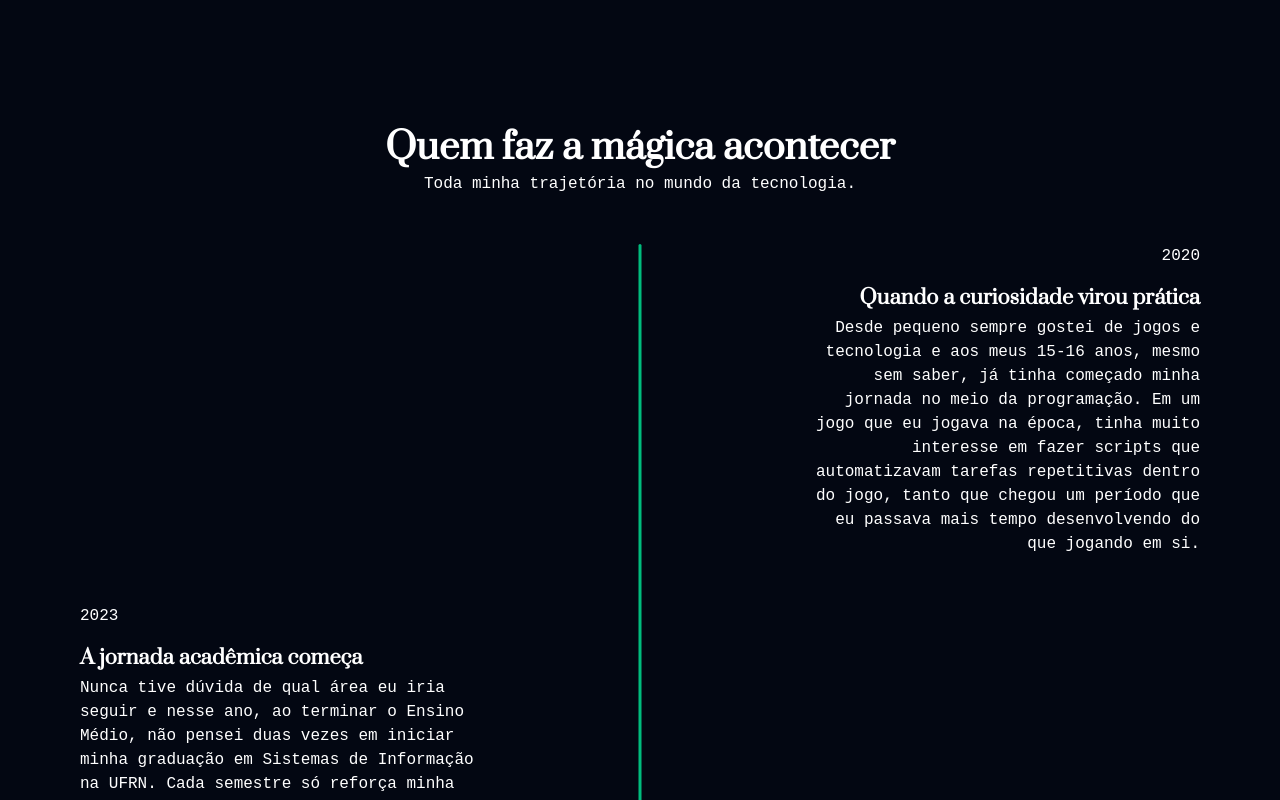
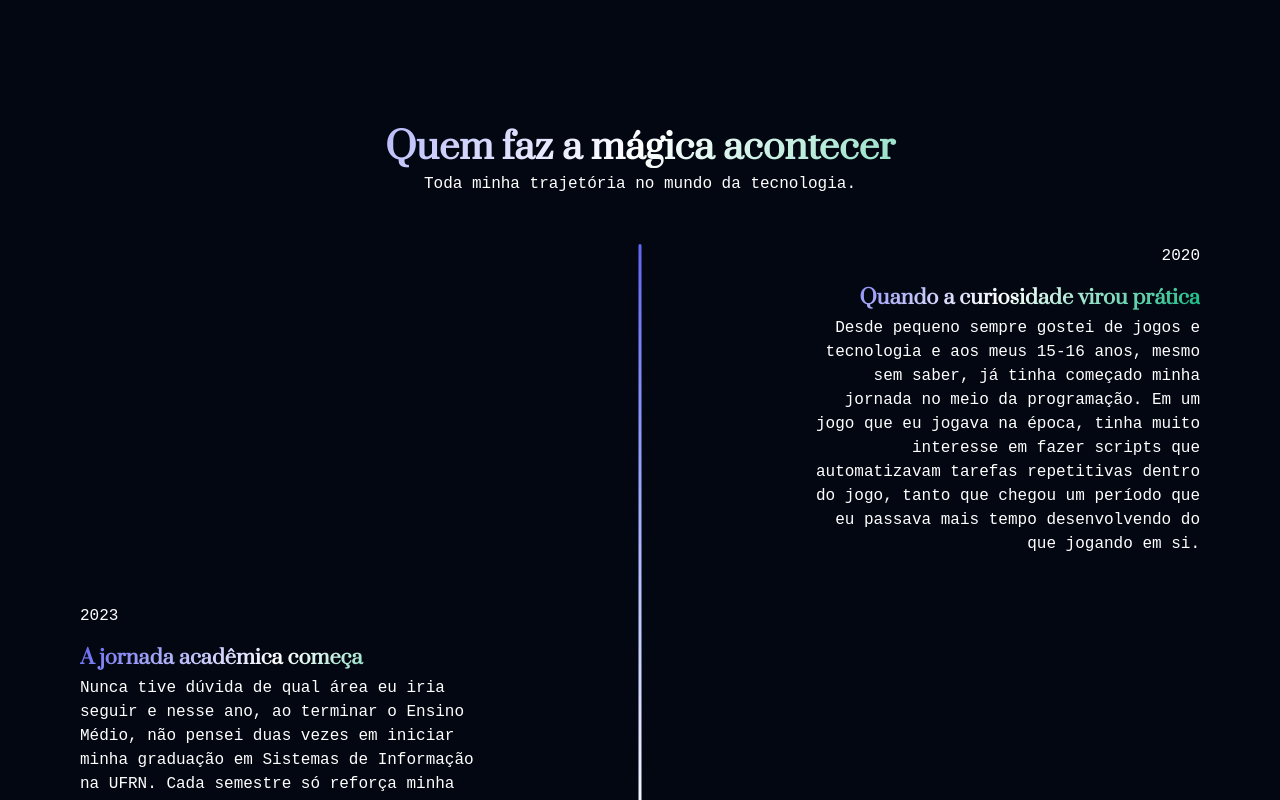
Before and after one commit to mtzdantas/web-portfolio, a React (Vite) app: page / in a window 1280 px wide. Shown: the part 800-1600 px from the top of the page. Built offline with nearby package versions, Linux system fonts and the light colour scheme; a web font is replaced by a local one.

Commit message:
feat: aumenta tamanho e muda cores

```diff
--- a/src/screens/About.tsx
+++ b/src/screens/About.tsx
@@ -28,14 +28,14 @@ export default function About() {
 
   return (
     <section id="about" className="py-24 sm:py-32 relative">
-    <h2 className="font-semibold text-3xl xl:text-4xl text-center">
+    <h2 className="font-semibold text-3xl xl:text-4xl text-center text-gradient">
       Quem faz a mágica acontecer
     </h2>
     <p className="mt-1 text-center">Toda minha trajetória no mundo da tecnologia.</p>
 
     <div ref={containerRef} className="relative mt-12">
       <motion.div
-        className="absolute left-3 sm:left-1/2 top-0 w-[3px] bg-emerald-500 rounded-full"
+        className="absolute left-3 sm:left-1/2 top-0 w-[3px] bg-gradient-to-b from-[#6366f1] via-[#ffffff] to-[#10b981] rounded-full"
         style={{ height: lineHeight, transform: "translateX(-50%)" }}
       />
 
@@ -50,9 +50,9 @@ export default function About() {
             viewport={{ amount: 0.6 }}
             transition={{ duration: 0.4, delay: index * 0.2 }}
           >
-            <div className={`max-w-[230px] sm:max-w-[250px] md:max-w-[300px] lg:max-w-[400px] ${isLeft ? "text-right" : "text-left"}`}>
+            <div className={`max-w-[240px] sm:max-w-[250px] md:max-w-[300px] lg:max-w-[400px] ${isLeft ? "text-right" : "text-left"}`}>
               <p className="mb-4">{item.year}</p>
-              <h2 className="text-xl font-semibold mb-1">{item.title}</h2>
+              <h2 className="text-xl font-semibold mb-1 text-gradient">{item.title}</h2>
               <p className="text-gray-300">{item.text}</p>
             </div>
           </motion.div>
```
